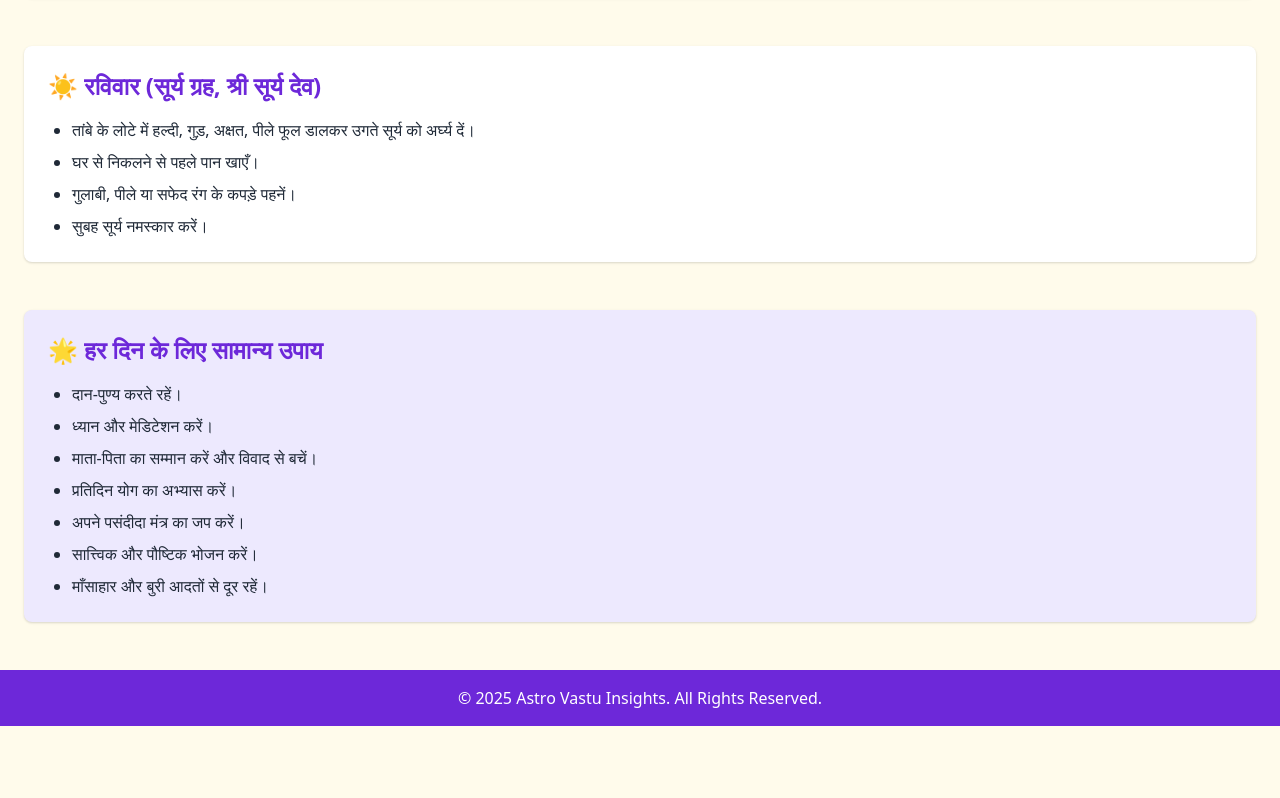
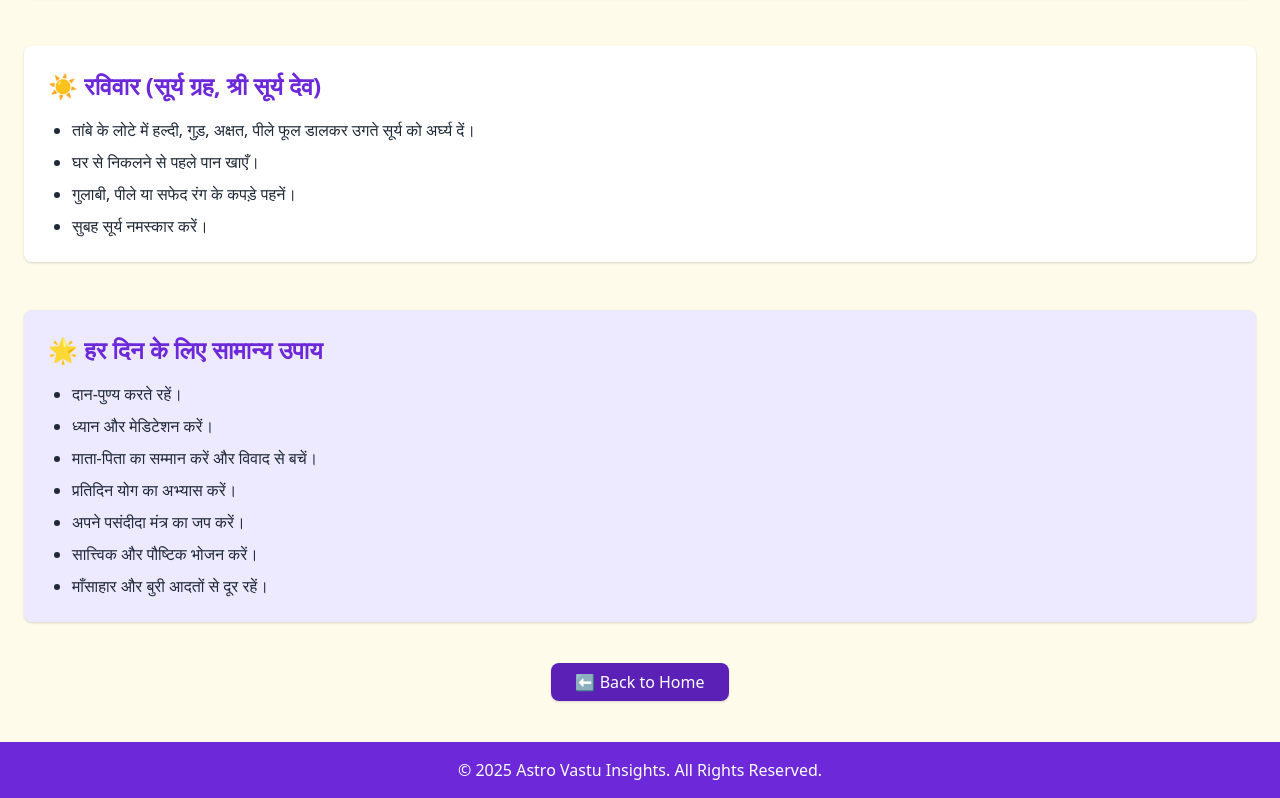
Before and after one commit to Amitd1326/amitd1326.github.io, a plain HTML site: page astrogen.html in a window 1280 px wide. Shown: the part 2214-3012 px from the top of the page. Before the commit the page ends 2940 px from the top, so only its background shows below. Drawn offline with nearby package versions, Linux system fonts and the light colour scheme.

Commit message:
Add files via upload

```diff
--- a/astrogen.html
+++ b/astrogen.html
@@ -135,6 +135,12 @@
       </ul>
     </section>
 
+    <div class="text-center mt-8">
+      <a href="index.html" class="bg-purple-800 hover:bg-purple-900 text-white px-6 py-2 rounded-lg shadow">
+        ⬅ Back to Home
+      </a>
+    </div>
+
   </main>
 
   <!-- Footer -->
```
